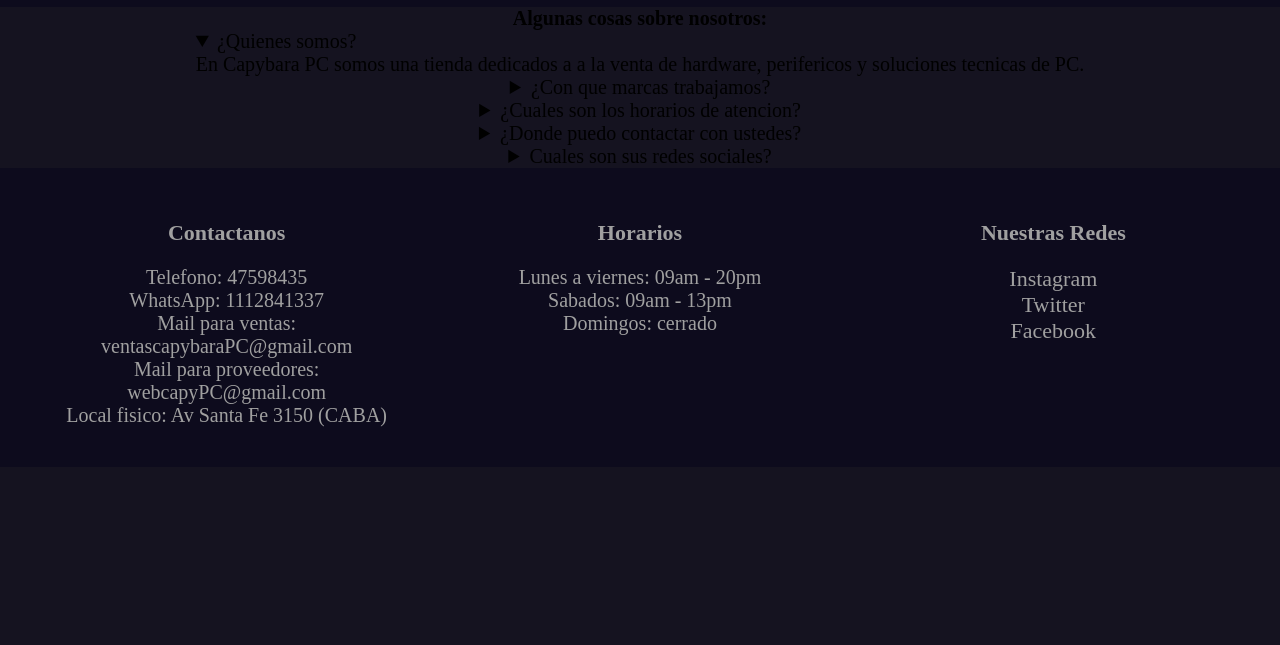
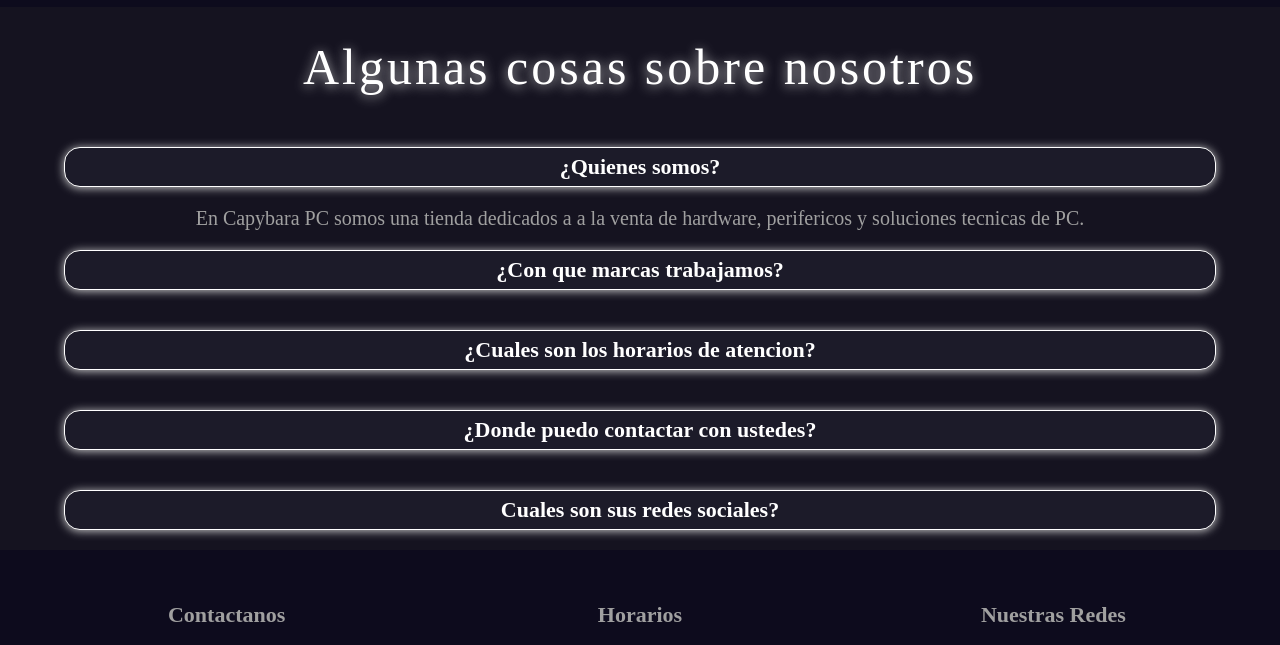
Before and after one commit to FranPaez/PreEntrega2-Paez, a plain HTML site: page pages/sobre-nosotros.html in a window 1280 px wide. Both pictures are taken after a click on the heading "¿Quienes somos?". Shown: the part 137-782 px from the top of the page. Drawn offline with Linux system fonts and the light colour scheme.

Commit message:
Se completa la edicion de la seccion sobre-nosotros

```diff
--- a/css/style.css
+++ b/css/style.css
@@ -587,3 +587,56 @@
 .cat__hijo__per:hover{
     transform: scale(1.1);
 }
+
+
+/* EDICION DE LA SECCION SOBRE NOSOTROS */
+
+.text__title__acsn{
+    font-weight: 500;
+    text-align: center;
+    letter-spacing: 0.15rem;
+    text-shadow: 0 2px 0.56rem #CCCCCC;
+    color: white;
+    margin: 1.56rem 2.5rem 1.56rem;
+    font-size: 50px;
+}
+
+.preg__list{
+    display: flex;
+    flex-direction: column;
+    align-items: center;
+    color: white;
+    font-weight: 600;
+    font-size: 1.1rem;
+    background-color: #1c1b29;
+    box-shadow: 0 1px 0.5rem #CCCCCC;
+    width: 90vw;
+    text-align: center;
+    border-radius: 0.8rem;
+    border: solid 1px white;
+    margin: 1rem;
+    padding: 0.3rem;
+}
+
+.rta__list{
+    color: #a0a0a0;
+    text-align: center;
+    max-width: 90vw;
+    margin: 0 auto;
+}
+
+.lista__list li{
+    max-width: 90vw;
+    text-align: center;
+    margin: 0 auto;
+    list-style: none;
+    color: #a0a0a0;
+}
+
+.lista__list li a{
+    max-width: 90vw;
+    margin: 0 auto;
+    list-style: none;
+    text-decoration: none;
+    color: #a0a0a0;
+}
--- a/pages/sobre-nosotros.html
+++ b/pages/sobre-nosotros.html
@@ -43,38 +43,47 @@
 
 <main>
 
-    <h2>Algunas cosas sobre nosotros:</h2>
+
+
+    <h2 class="text__title__acsn">Algunas cosas sobre nosotros</h2>
     <details>
-        <summary>¿Quienes somos?</summary>
-            <p>En Capybara PC somos una tienda dedicados a a la venta de hardware, perifericos y soluciones tecnicas de PC.
+        <summary class="preg__list">¿Quienes somos?</summary>
+            <p class="rta__list">En Capybara PC somos una tienda dedicados a a la venta de hardware, perifericos y soluciones tecnicas de PC.
             </p>
     </details>
     <details>
-        <summary>¿Con que marcas trabajamos?</summary>
-            <p>Intel, Nvidia, AMD, Radeon, Zotak, HYPERX, Coolmaster, estas son algunas de las marcas con las cuales trabajamos y las que creemos que ofrecen las mejores opciones dentro del mundo del hardware. </p>
+        <summary class="preg__list">¿Con que marcas trabajamos?</summary>
+            <p class="rta__list">Intel, Nvidia, AMD, Radeon, Zotak, HYPERX, Coolmaster, estas son algunas de las marcas con las cuales trabajamos y las que creemos que ofrecen las mejores opciones dentro del mundo del hardware. </p>
     </details>
     <details>
-        <summary>¿Cuales son los horarios de atencion?</summary>
+        <summary class="preg__list">¿Cuales son los horarios de atencion?</summary>
+            <ul class="lista__list">
                 <li>Lunes a viernes: 09am - 20pm</li>
                 <li>Sabados: 09am - 13pm</li>
                 <li>Domingos: cerrado</li>
+            </ul>
         </details>
         <details>
-            <summary>¿Donde puedo contactar con ustedes?</summary>
-                <p>Pueden contactarnos via telefonica con estos medios:</p>
+            <summary class="preg__list">¿Donde puedo contactar con ustedes?</summary>
+                <p class="rta__list">Pueden contactarnos via telefonica con estos medios:</p>
+                    <ul class="lista__list">
                         <li>Telefono: 47598435</li>
                         <li>WhatsApp: 1112841337</li>
-                <p>Otra opcion donde pueden hacerlo es via mail:</p>
+                    </ul>
+                <p class="rta__list">Otra opcion donde pueden hacerlo es via mail:</p>
+                <ul class="lista__list">
                     <li>Mail para ventas: ventascapybaraPC@gmail.com</li>
                     <li>Mail para proveedores: webcapybaraPC@gmail.com</li>
+                </ul>
         </details>
         <details>
-            <summary>Cuales son sus redes sociales?</summary>
-                <p>Estas son nuestras redes sociales:
-                    <li> <a href="https://www.instagram.com/fran.leonell/?hl=es" target="_blank">Instagram</a>
+            <summary class="preg__list">Cuales son sus redes sociales?</summary>
+                <p class="rta__list">Estas son nuestras redes sociales:
+                    <ul class="lista__list">
+                        <li> <a href="https://www.instagram.com/fran.leonell/?hl=es" target="_blank">Instagram</a> </li>
                         <li> <a href="https://twitter.com/fran_leonell" target="_blank">Twitter </a> </li>
                         <li> <a href="https://www.facebook.com/frank1to5" target="_blank">Facebook</a> </li>
-
+                    </ul>
         </details>
 
 </main>
```
Lines whose indentation alone changed are shown as unchanged.
